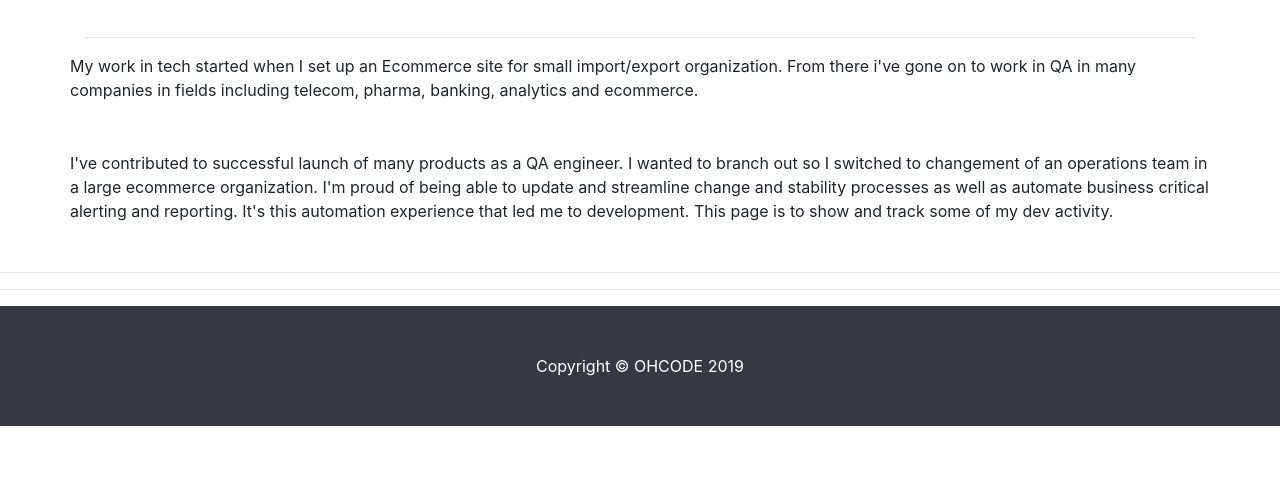
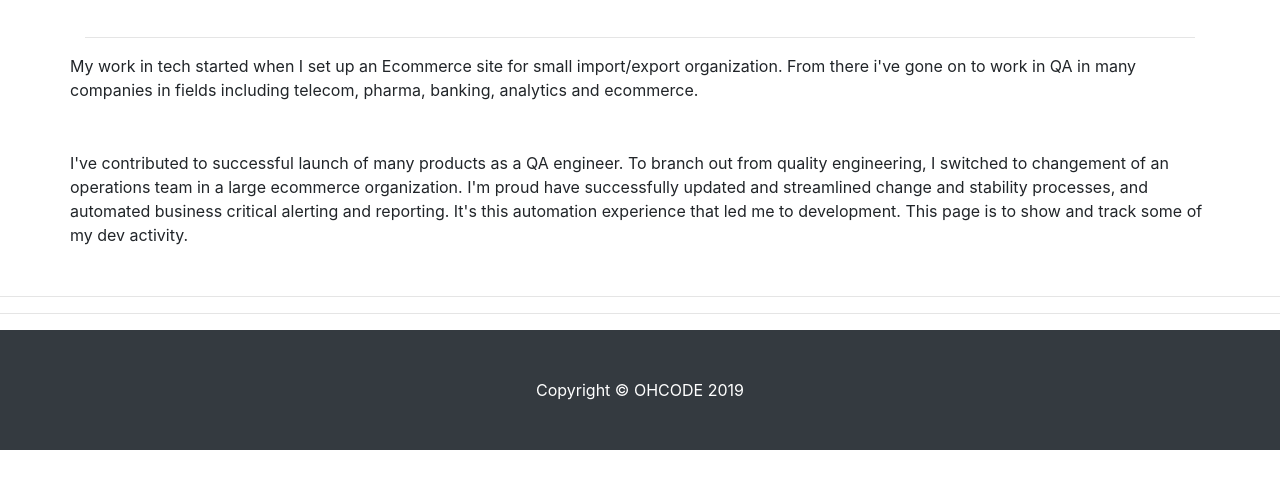
Before and after one commit to oleg-bc/portfolio, a website: page about.html in a window 1280 px wide. Shown: the part 131-620 px from the top of the page. Drawn offline with Linux system fonts and the light colour scheme.

Commit message:
small update on about page

```diff
--- a/about.html
+++ b/about.html
@@ -79,10 +79,8 @@
                 i've gone on to work in QA in many companies in fields including telecom, pharma, banking, analytics
                 and ecommerce.
                 <hr>
-                I've contributed to successful launch of many products as a QA engineer. I wanted to branch out so I
-                switched to changement of an operations team in a large ecommerce organization. I'm proud of being able
-                to update and streamline change and stability processes as well as automate business critical alerting
-                and reporting.
+                I've contributed to successful launch of many products as a QA engineer. To branch out from quality engineering, I
+                switched to changement of an operations team in a large ecommerce organization. I'm proud have successfully updated and streamlined change and stability processes, and automated business critical alerting and reporting.
 
                 It's this automation experience that led me to development. This page is to show and track some of my
                 dev activity.
```
